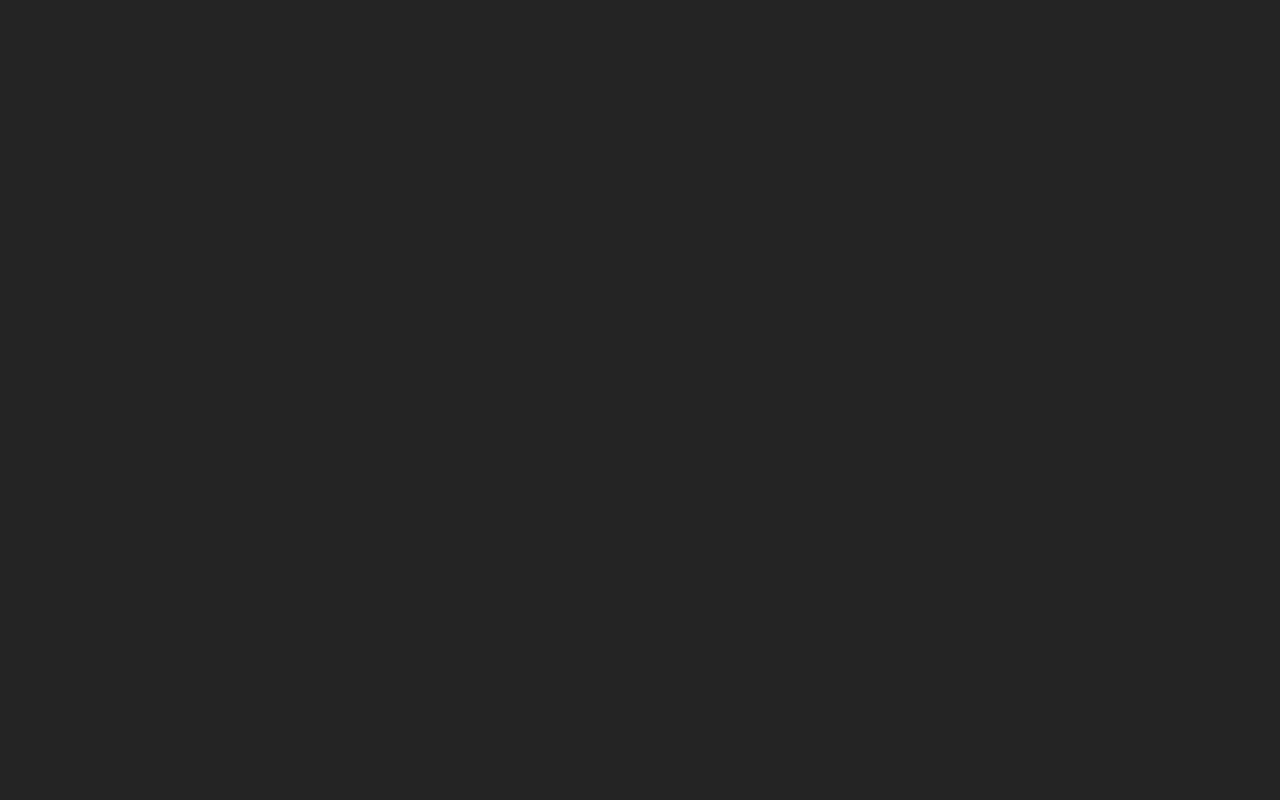
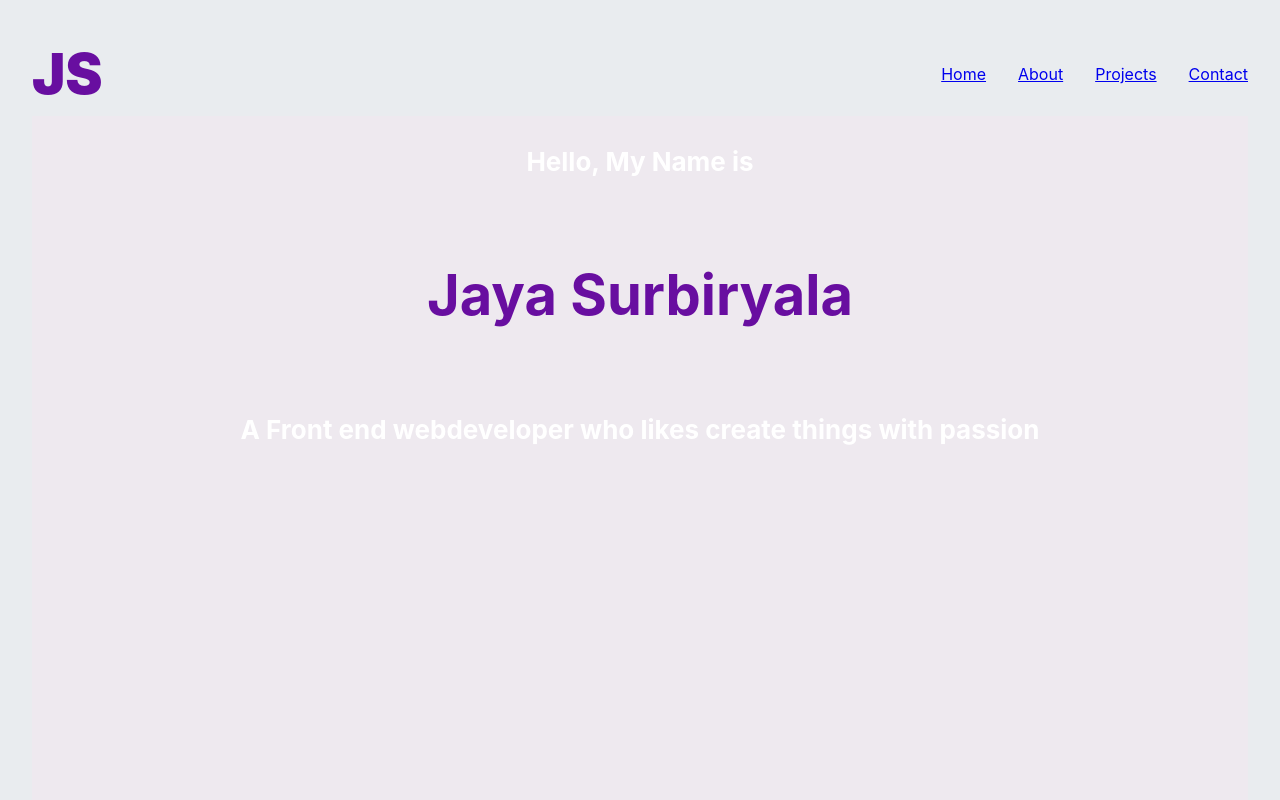
Before and after one commit to Jayakodehode/Jaya-React-Portfolio, a React (Vite) app: page /Jaya-React-Portfolio/home in a window 1280 px wide. Before the commit this address had no page. Shown: the top 800 px of the page. Built offline with nearby package versions, Linux system fonts and the light colour scheme.

Commit message:
created routes and likns are working

```diff
--- a/src/App.css
+++ b/src/App.css
@@ -2,5 +2,4 @@
   max-width: 1280px;
   margin: 0 auto;
   padding: 2rem;
-  text-align: center;
 }
--- a/src/App.jsx
+++ b/src/App.jsx
@@ -12,7 +12,7 @@ function App() {
       <Router>
         <Routes>
           <Route path="/Jaya-React-Portfolio/" element={<Landingpage />}>
-            <Route index element={<Home />} />
+            <Route path="/Jaya-React-Portfolio/home" element={<Home />} />
             <Route path="/Jaya-React-Portfolio/about" element={<About />} />
             <Route
               path="/Jaya-React-Portfolio/projects"
--- a/src/index.css
+++ b/src/index.css
@@ -4,20 +4,12 @@
   font-weight: 400;
 
   color-scheme: light dark;
-  color: rgba(255, 255, 255, 0.87);
-  background-color: #242424;
-
-  font-synthesis: none;
-  text-rendering: optimizeLegibility;
-  -webkit-font-smoothing: antialiased;
-  -moz-osx-font-smoothing: grayscale;
-  -webkit-text-size-adjust: 100%;
+  color: rgba(31, 30, 30, 0.87);
+  background-color: #e9ecef;
 }
 
 body {
   margin: 0;
-  display: flex;
-  place-items: center;
   min-width: 320px;
   min-height: 100vh;
 }
--- /dev/null
+++ b/src/routes/About/About.jsx
@@ -0,0 +1,13 @@
+export function About() {
+  return (
+    <div>
+      <h1>About Me</h1>
+      <p>
+        Lorem ipsum dolor sit amet consectetur adipisicing elit. Nemo, velit?
+        Odit quam earum quisquam porro quos! Perferendis, maiores amet. Tempora,
+        molestias facere debitis qui repellat voluptatum hic perferendis natus
+        fugit.
+      </p>
+    </div>
+  );
+}
--- /dev/null
+++ b/src/routes/Contact/Contact.jsx
@@ -0,0 +1,13 @@
+export function Contact() {
+  return (
+    <div>
+      <h1>Contact</h1>
+      <p>
+        Lorem, ipsum dolor sit amet consectetur adipisicing elit. Rem ullam
+        harum voluptate numquam accusantium voluptatum a velit ratione odio.
+        Adipisci earum error saepe odio vel blanditiis ea beatae nisi
+        exercitationem?
+      </p>
+    </div>
+  );
+}
--- /dev/null
+++ b/src/routes/Home/Home.jsx
@@ -0,0 +1,12 @@
+import style from "./Home.module.css";
+export function Home() {
+  return (
+    <div className={style["homepage"]}>
+      <section className={style["homepage-intro"]}>
+        <h3>Hello, My Name is </h3>
+        <h1>Jaya Surbiryala</h1>
+        <h3>A Front end webdeveloper who likes create things with passion</h3>
+      </section>
+    </div>
+  );
+}
--- /dev/null
+++ b/src/routes/Home/Home.module.css
@@ -0,0 +1,17 @@
+.homepage {
+  background-color: #eee9ef;
+  min-height: 100vh;
+  color: #fff;
+}
+.homepage-intro {
+  display: flex;
+  flex-direction: column;
+  align-items: center;
+}
+.homepage-intro > h1 {
+  font-size: 56px;
+  color: #680ea0;
+}
+.homepage-intro > h3 {
+  font-size: 26px;
+}
--- /dev/null
+++ b/src/routes/Landingpage/Landingpage.jsx
@@ -0,0 +1,35 @@
+import { Outlet, Link } from "react-router-dom";
+import style from "./Landingpage.module.css";
+export function Landingpage() {
+  return (
+    <div className={style["landingpage"]}>
+      <header className={style["navbar"]}>
+        <div className={style["logo"]}>JS</div>
+        <div>
+          <ul className={style["navitems"]}>
+            <li>
+              <Link to="home">Home</Link>
+            </li>
+            <li>
+              <Link to="about">About</Link>
+            </li>
+            <li>
+              <Link to="projects">Projects</Link>
+            </li>
+            <li>
+              <Link to="contact">Contact</Link>
+            </li>
+          </ul>
+        </div>
+      </header>
+
+      <main className={style["main"]}>
+        <Outlet />
+      </main>
+
+      <footer>
+        <h1>Jaya Surbiryala</h1>
+      </footer>
+    </div>
+  );
+}
--- /dev/null
+++ b/src/routes/Landingpage/Landingpage.module.css
@@ -0,0 +1,27 @@
+.landingpage {
+  display: flex;
+  flex-direction: column;
+  min-height: 100vh;
+  min-height: 100svh;
+}
+.main {
+  flex-grow: 1;
+}
+.navbar {
+  display: flex;
+  justify-content: space-between;
+  flex-direction: row;
+  align-items: center;
+}
+.logo {
+  font-size: 56px;
+  color: #680ea0;
+  font-weight: 900;
+}
+.navitems {
+  display: flex;
+  gap: 2rem;
+}
+.navitems > li {
+  list-style-type: none;
+}
--- /dev/null
+++ b/src/routes/Projects/Projects.jsx
@@ -0,0 +1,13 @@
+export function Projects() {
+  return (
+    <div>
+      <h1>Projects</h1>
+      <p>
+        Lorem ipsum dolor sit amet consectetur adipisicing elit. Ex accusantium
+        placeat distinctio debitis voluptatum repudiandae maxime alias quo
+        minus, veritatis inventore assumenda corporis voluptate odit officia,
+        iusto eveniet quas? Temporibus.
+      </p>
+    </div>
+  );
+}
```
